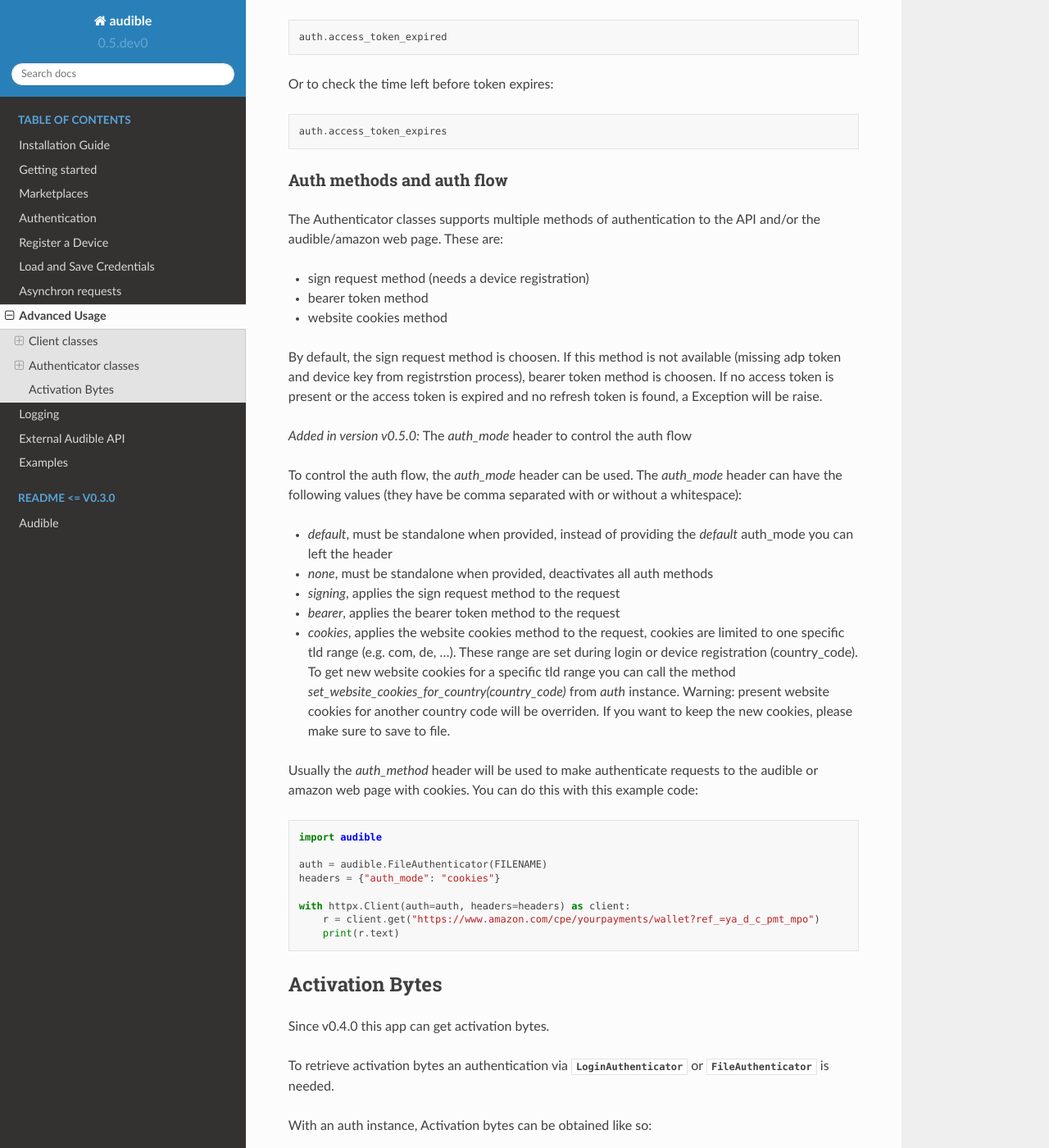
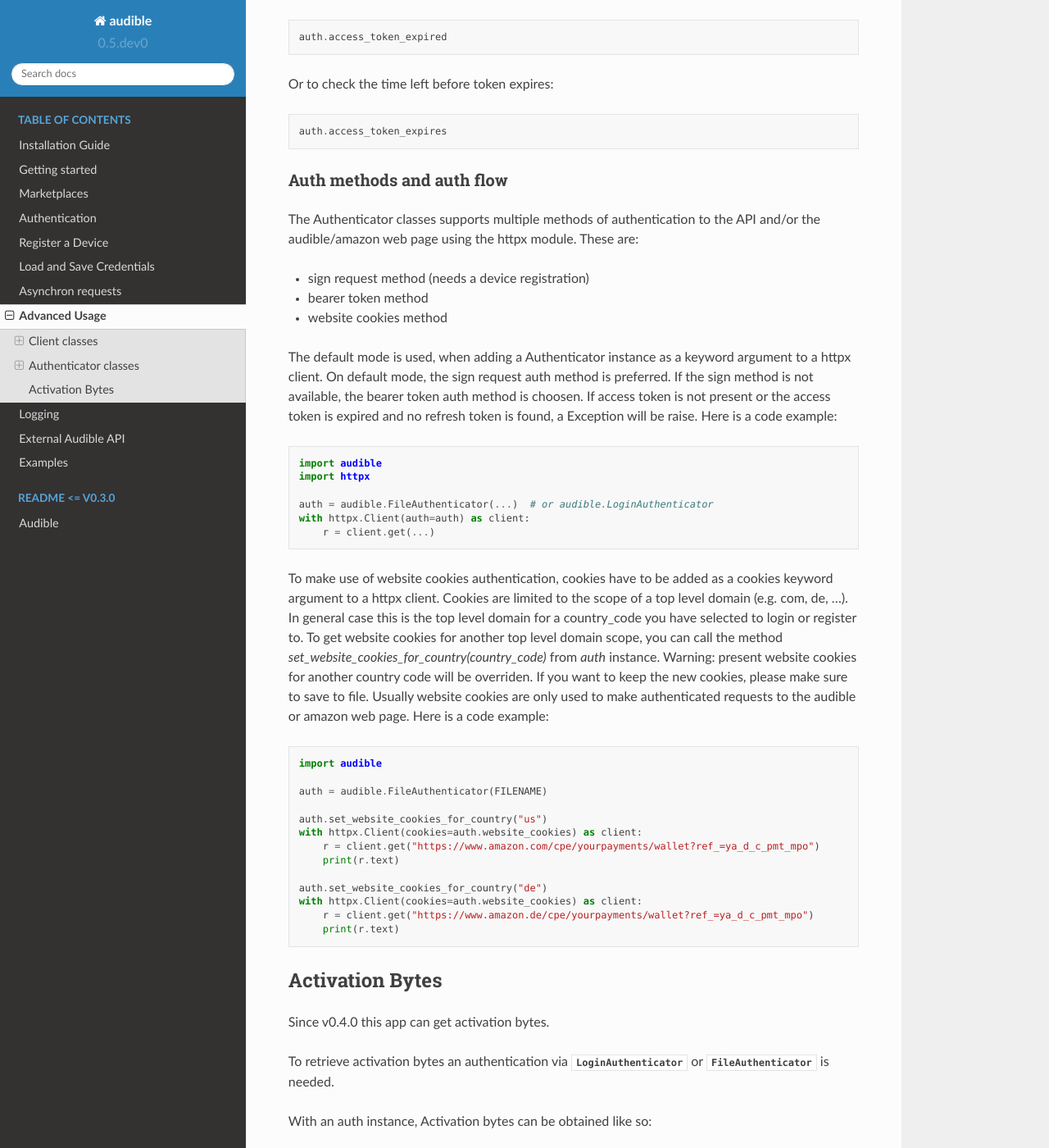
Before and after one commit to mkb79/Audible, a Sphinx documentation site: the page built from docs/source/misc/advanced.rst, in a window 1280 px wide and 1400 px high, scrolled down 3310 px. Shown: the whole window at 82% size. Built offline with Sphinx 7.4.7 and the Read the Docs theme 2.0.0, drawn with Linux system fonts in a browser that asks for light colours.

Commit message:
rework auth_flow and some little changes

```diff
--- a/docs/source/misc/advanced.rst
+++ b/docs/source/misc/advanced.rst
@@ -159,45 +159,48 @@ Auth methods and auth flow
 --------------------------
 
 The Authenticator classes supports multiple methods of authentication to the API and/or
-the audible/amazon web page. These are:
+the audible/amazon web page using the httpx module. These are:
 
 - sign request method (needs a device registration)
 - bearer token method
 - website cookies method
 
-By default, the sign request method is choosen. If this method is not available (missing
-adp token and device key from registrstion process), bearer token method is choosen. If
-no access token is present or the access token is expired and no refresh token is found,
-a Exception will be raise.
+The default mode is used, when adding a Authenticator instance as a keyword
+argument to a httpx client. On default mode, the sign request auth method is preferred.
+If the sign method is not available, the bearer token auth method is choosen. If access
+token is not present or the access token is expired and no refresh token is found,
+a Exception will be raise. Here is a code example::
 
-.. versionadded:: v0.5.0
-   The `auth_mode` header to control the auth flow
+   import audible
+   import httpx
 
-To control the auth flow, the `auth_mode` header can be used. The `auth_mode` header
-can have the following values (they have be comma separated with or without a whitespace):
+   auth = audible.FileAuthenticator(...)  # or audible.LoginAuthenticator
+   with httpx.Client(auth=auth) as client:
+       r = client.get(...)
 
-- `default`, must be standalone when provided, instead of providing the `default`
-  auth_mode you can left the header
-- `none`, must be standalone when provided, deactivates all auth methods
-- `signing`, applies the sign request method to the request
-- `bearer`, applies the bearer token method to the request
-- `cookies`, applies the website cookies method to the request, cookies are limited
-  to one specific tld range (e.g. com, de, ...). These range are set during login or
-  device registration (country_code). To get new website cookies for a specific tld
-  range you can call the method `set_website_cookies_for_country(country_code)` from
-  `auth` instance. Warning: present website cookies for another country code will be
-  overriden. If you want to keep the new cookies, please make sure to save to file.
-
-Usually the `auth_method` header will be used to make authenticate requests to the
-audible or amazon web page with cookies. You can do this with this example code::
+To make use of website cookies authentication, cookies have to be added as a
+cookies keyword argument to a httpx client. Cookies are limited to the scope of
+a top level domain (e.g. com, de, ...). In general case this is the top level
+domain for a country_code you have selected to login or register to.
+To get website cookies for another top level domain scope, you can call the
+method `set_website_cookies_for_country(country_code)` from  `auth` instance.
+Warning: present website cookies for another country code will be overriden.
+If you want to keep the new cookies, please make sure to save to file.
+Usually website cookies are only used to make authenticated requests to the
+audible or amazon web page. Here is a code example::
 
    import audible
 
    auth = audible.FileAuthenticator(FILENAME)
-   headers = {"auth_mode": "cookies"}
 
-   with httpx.Client(auth=auth, headers=headers) as client:
+   auth.set_website_cookies_for_country("us")
+   with httpx.Client(cookies=auth.website_cookies) as client:
        r = client.get("https://www.amazon.com/cpe/yourpayments/wallet?ref_=ya_d_c_pmt_mpo")
+       print(r.text)
+
+   auth.set_website_cookies_for_country("de")
+   with httpx.Client(cookies=auth.website_cookies) as client:
+       r = client.get("https://www.amazon.de/cpe/yourpayments/wallet?ref_=ya_d_c_pmt_mpo")
        print(r.text)
 
 Activation Bytes
```
Also changed, not shown: 3 other files.
